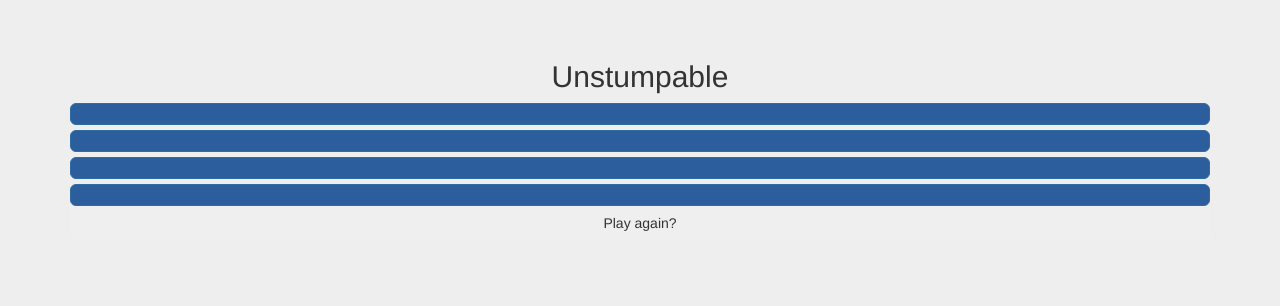
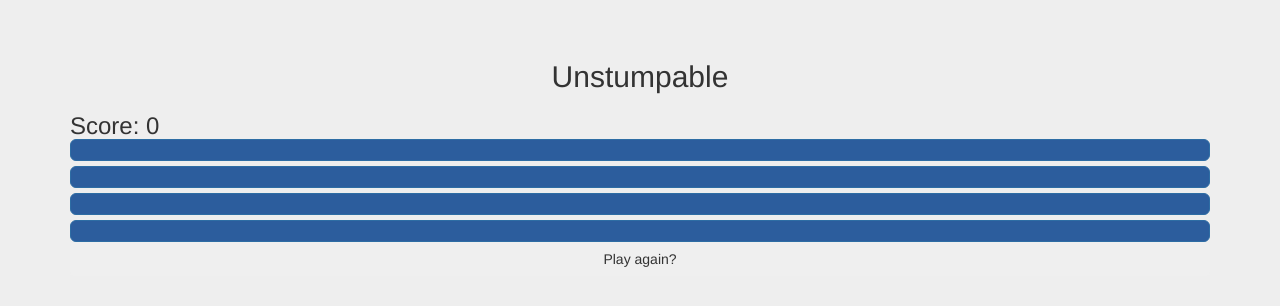
Before and after one commit to smckay/Unstumpable, a Python web app: template static/templates/mainpage.html in a window 1280 px wide. Shown: the top 306 px of the page. Run offline with Jinja, Linux system fonts and the light colour scheme; the template is opened without the code that fills it, so the values that code supplies are empty; some libraries are stand-ins or nearby versions.

Commit message:
Added scoring

```diff
--- a/static/js/mainpage.js
+++ b/static/js/mainpage.js
@@ -42,6 +42,9 @@
 
 $(document).ready(function() {
 	score = 0;
+	setInterval(function() {
+		$('#score').html(score);
+	},500);
 
 	for (var i = 0; i < num_fake_tweets+1; i++) {
 		var newChoice = document.createElement('button');
--- a/static/templates/mainpage.html
+++ b/static/templates/mainpage.html
@@ -37,6 +37,7 @@
     <div class="container">
 
         <h2 class="form-signin-heading">Unstumpable</h2>
+        <h3>Score: <span id="score"></span>
 
         <div id="choices">
 		</div>
```
